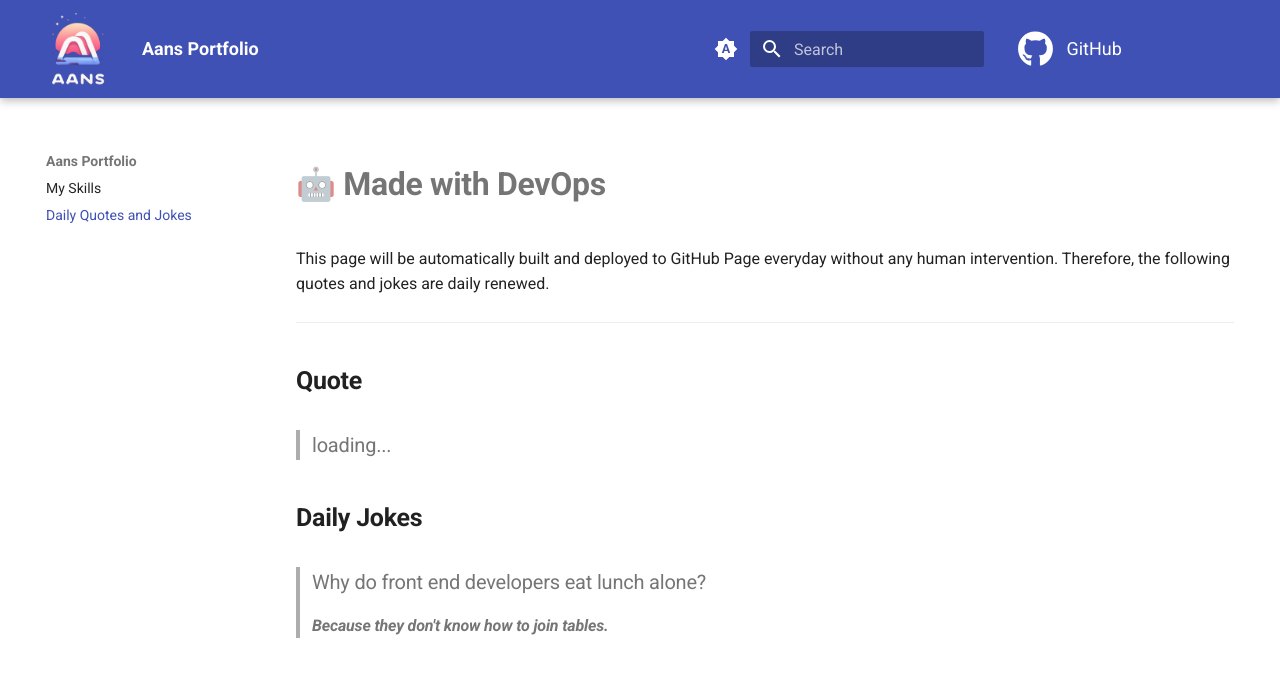
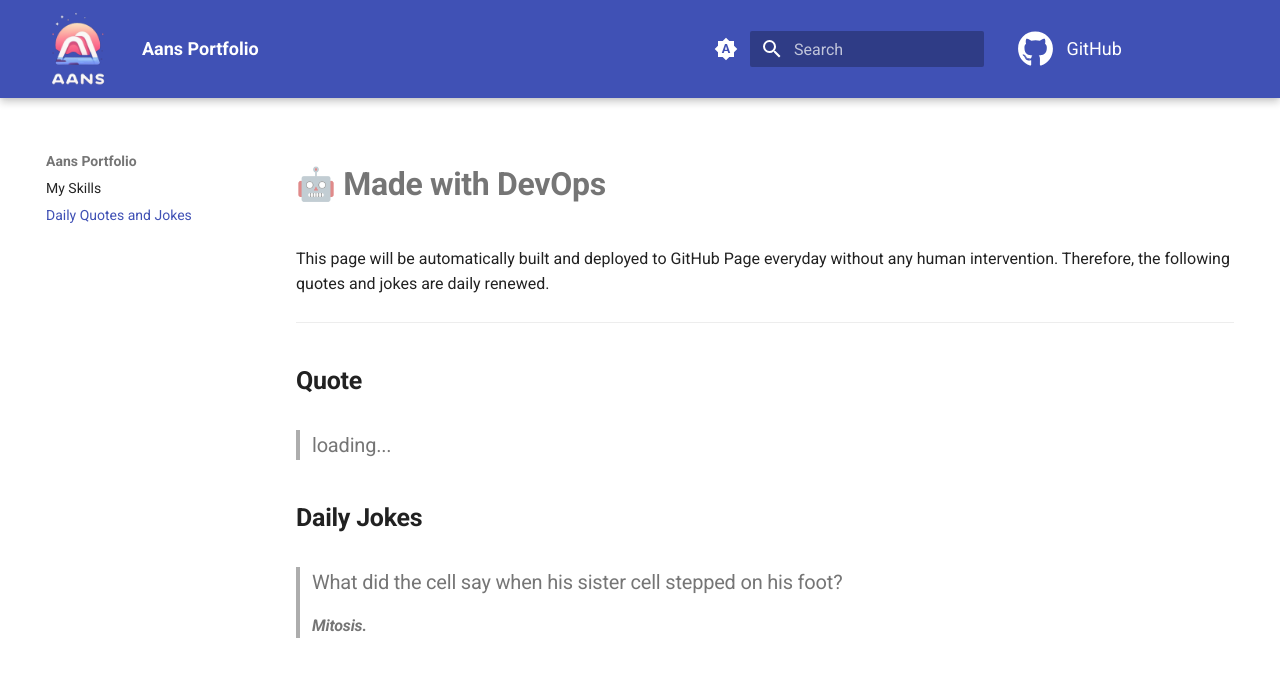
Before and after one commit to LaansDole/LaansDole, an MkDocs documentation site: the page built from docs/daily-jokes.md, in a window 1280 px wide. Shown: the top 677 px of the page. Built offline with MkDocs 1.6.1 and Material for MkDocs 9.7.7, drawn with Linux system fonts in a browser that asks for light colours; comment, search, counter and statistics services are not loaded.

Commit message:
Generated Daily Joke

```diff
--- a/docs/daily-jokes.md
+++ b/docs/daily-jokes.md
@@ -15,4 +15,4 @@
 <h2><strong>Daily Jokes</strong></h2>
 
 
-<blockquote><h3>Why do front end developers eat lunch alone?</h3><h4><i>Because they don't know how to join tables.</i></h4></blockquote>
+<blockquote><h3>What did the cell say when his sister cell stepped on his foot?</h3><h4><i>Mitosis.</i></h4></blockquote>
```
Also changed, not shown: README.md (+1 -1 lines).
